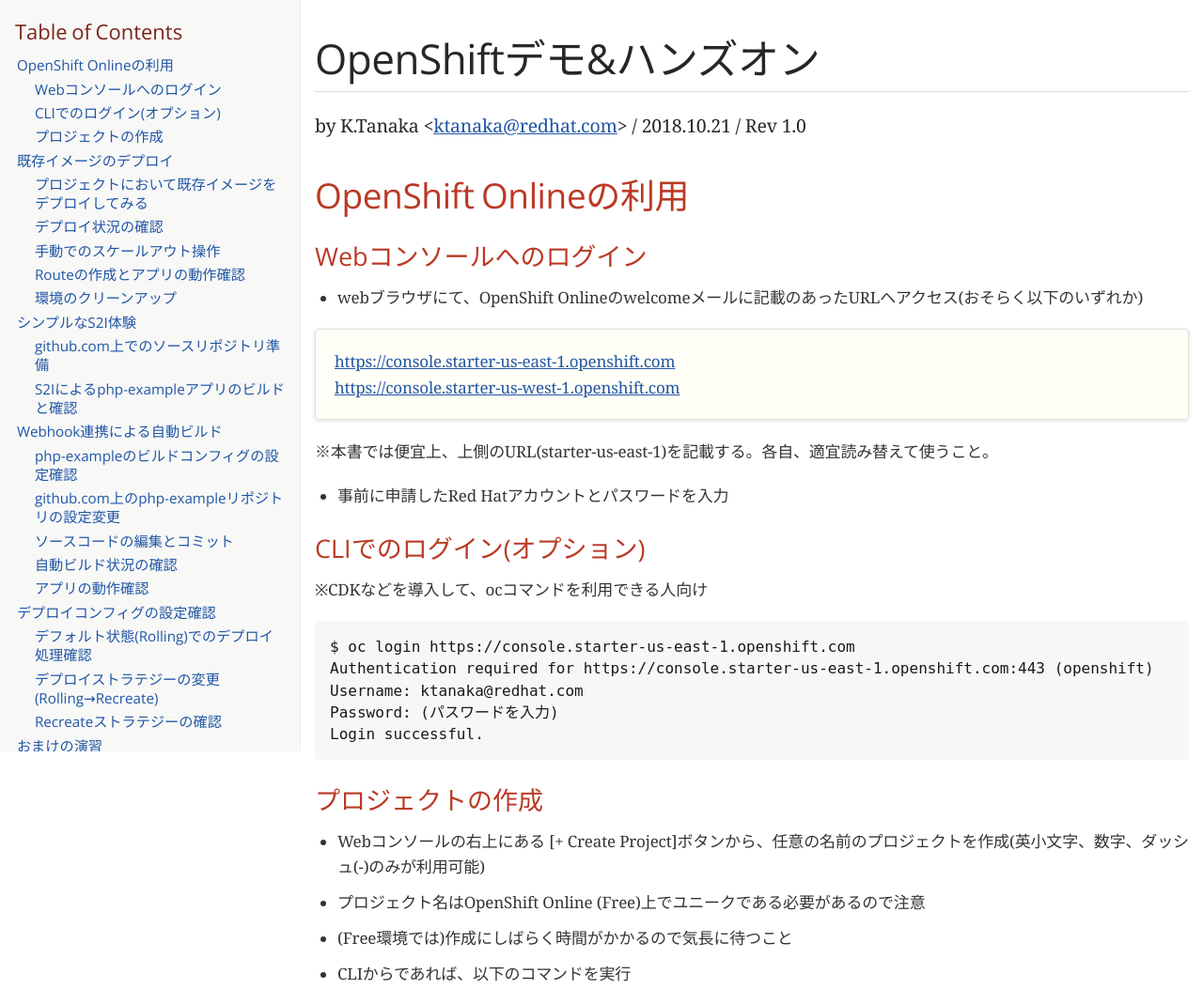
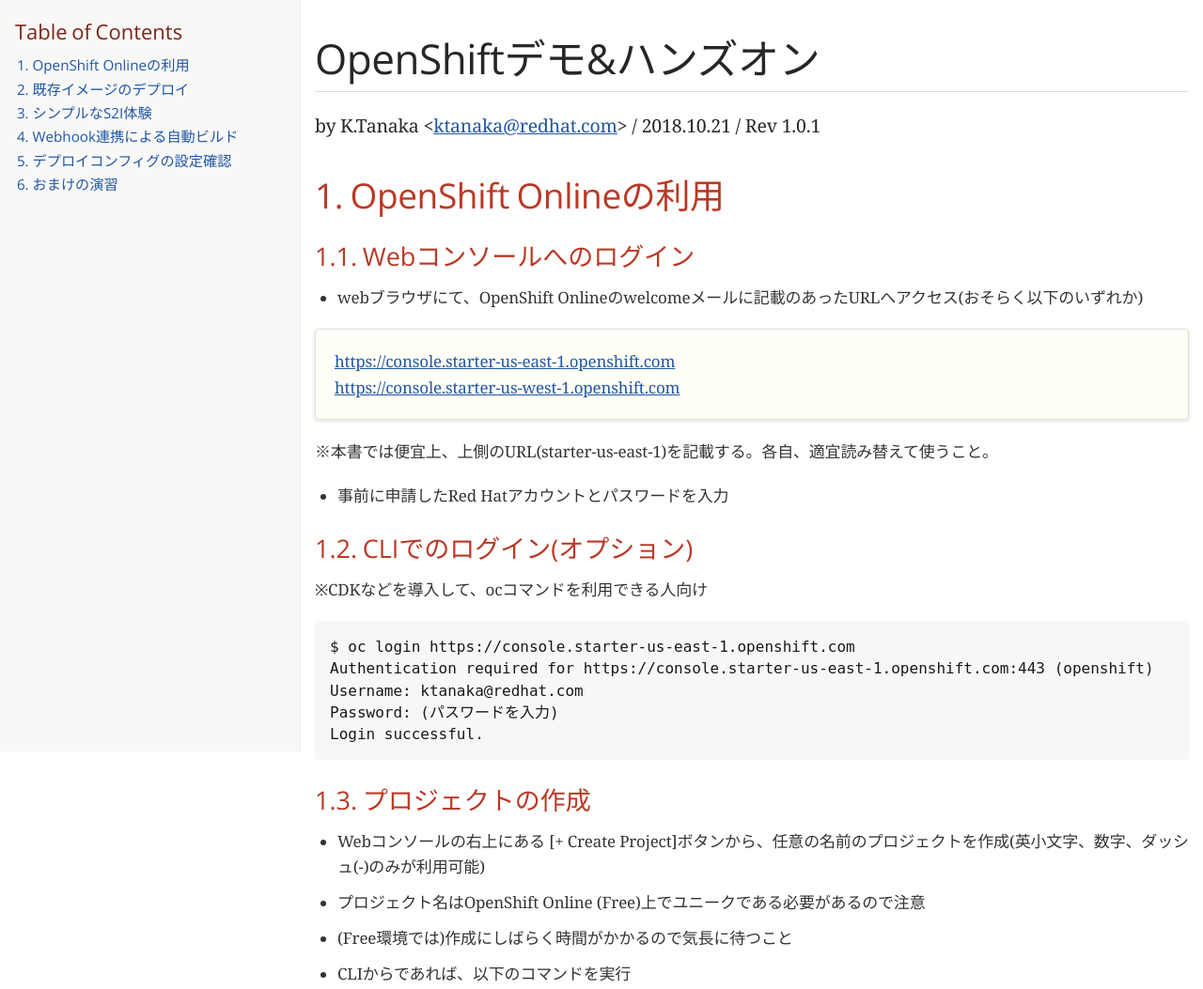
Before and after one commit to kostanaka/handson, a plain HTML site: page index.html in a window 1280 px wide. Shown: the top 1053 px of the page at 94% size. Drawn offline with nearby package versions, Linux system fonts and the light colour scheme; a web font is replaced by a local one.

Commit message:
minor change

```diff
--- a/index.html
+++ b/index.html
@@ -431,53 +431,12 @@
 <div id="toc" class="toc2">
 <div id="toctitle">Table of Contents</div>
 <ul class="sectlevel1">
-<li><a href="#_openshift_onlineの利用">OpenShift Onlineの利用</a>
-<ul class="sectlevel2">
-<li><a href="#_webコンソールへのログイン">Webコンソールへのログイン</a></li>
-<li><a href="#_cliでのログイン_オプション">CLIでのログイン(オプション)</a></li>
-<li><a href="#_プロジェクトの作成">プロジェクトの作成</a></li>
-</ul>
-</li>
-<li><a href="#_既存イメージのデプロイ">既存イメージのデプロイ</a>
-<ul class="sectlevel2">
-<li><a href="#_プロジェクトにおいて既存イメージをデプロイしてみる">プロジェクトにおいて既存イメージをデプロイしてみる</a></li>
-<li><a href="#_デプロイ状況の確認">デプロイ状況の確認</a></li>
-<li><a href="#_手動でのスケールアウト操作">手動でのスケールアウト操作</a></li>
-<li><a href="#_routeの作成とアプリの動作確認">Routeの作成とアプリの動作確認</a></li>
-<li><a href="#_環境のクリーンアップ">環境のクリーンアップ</a></li>
-</ul>
-</li>
-<li><a href="#_シンプルなs2i体験">シンプルなS2I体験</a>
-<ul class="sectlevel2">
-<li><a href="#_github_com上でのソースリポジトリ準備">github.com上でのソースリポジトリ準備</a></li>
-<li><a href="#_s2iによるphp_exampleアプリのビルドと確認">S2Iによるphp-exampleアプリのビルドと確認</a></li>
-</ul>
-</li>
-<li><a href="#_webhook連携による自動ビルド">Webhook連携による自動ビルド</a>
-<ul class="sectlevel2">
-<li><a href="#_php_exampleのビルドコンフィグの設定確認">php-exampleのビルドコンフィグの設定確認</a></li>
-<li><a href="#_github_com上のphp_exampleリポジトリの設定変更">github.com上のphp-exampleリポジトリの設定変更</a></li>
-<li><a href="#_ソースコードの編集とコミット">ソースコードの編集とコミット</a></li>
-<li><a href="#_自動ビルド状況の確認">自動ビルド状況の確認</a></li>
-<li><a href="#_アプリの動作確認">アプリの動作確認</a></li>
-</ul>
-</li>
-<li><a href="#_デプロイコンフィグの設定確認">デプロイコンフィグの設定確認</a>
-<ul class="sectlevel2">
-<li><a href="#_デフォルト状態_rolling_でのデプロイ処理確認">デフォルト状態(Rolling)でのデプロイ処理確認</a></li>
-<li><a href="#_デプロイストラテジーの変更_rolling_recreate">デプロイストラテジーの変更(Rolling→Recreate)</a></li>
-<li><a href="#_recreateストラテジーの確認">Recreateストラテジーの確認</a></li>
-</ul>
-</li>
-<li><a href="#_おまけの演習">おまけの演習</a>
-<ul class="sectlevel2">
-<li><a href="#_parksmap_katacodaのデプロイ">parksmap-katacodaのデプロイ</a></li>
-<li><a href="#_nationalparks_katacodaをs2iでデプロイ">nationalparks-katacodaをS2Iでデプロイ</a></li>
-<li><a href="#_nationalparks_katacoda_のデプロイ設定変更">nationalparks-katacoda のデプロイ設定変更</a></li>
-<li><a href="#_nationalparks_katacodaの編集">nationalparks-katacodaの編集</a></li>
-<li><a href="#_動作確認">動作確認</a></li>
-</ul>
-</li>
+<li><a href="#_openshift_onlineの利用">1. OpenShift Onlineの利用</a></li>
+<li><a href="#_既存イメージのデプロイ">2. 既存イメージのデプロイ</a></li>
+<li><a href="#_シンプルなs2i体験">3. シンプルなS2I体験</a></li>
+<li><a href="#_webhook連携による自動ビルド">4. Webhook連携による自動ビルド</a></li>
+<li><a href="#_デプロイコンフィグの設定確認">5. デプロイコンフィグの設定確認</a></li>
+<li><a href="#_おまけの演習">6. おまけの演習</a></li>
 </ul>
 </div>
 </div>
@@ -485,15 +444,15 @@
 <div id="preamble">
 <div class="sectionbody">
 <div class="paragraph">
-<p>by K.Tanaka &lt;<a href="mailto:ktanaka@redhat.com">ktanaka@redhat.com</a>&gt; / 2018.10.21 / Rev 1.0</p>
+<p>by K.Tanaka &lt;<a href="mailto:ktanaka@redhat.com">ktanaka@redhat.com</a>&gt; / 2018.10.21 / Rev 1.0.1</p>
 </div>
 </div>
 </div>
 <div class="sect1">
-<h2 id="_openshift_onlineの利用">OpenShift Onlineの利用</h2>
+<h2 id="_openshift_onlineの利用">1. OpenShift Onlineの利用</h2>
 <div class="sectionbody">
 <div class="sect2">
-<h3 id="_webコンソールへのログイン">Webコンソールへのログイン</h3>
+<h3 id="_webコンソールへのログイン">1.1. Webコンソールへのログイン</h3>
 <div class="ulist">
 <ul>
 <li>
@@ -521,7 +480,7 @@
 </div>
 </div>
 <div class="sect2">
-<h3 id="_cliでのログイン_オプション">CLIでのログイン(オプション)</h3>
+<h3 id="_cliでのログイン_オプション">1.2. CLIでのログイン(オプション)</h3>
 <div class="paragraph">
 <p>※CDKなどを導入して、ocコマンドを利用できる人向け</p>
 </div>
@@ -536,7 +495,7 @@
 </div>
 </div>
 <div class="sect2">
-<h3 id="_プロジェクトの作成">プロジェクトの作成</h3>
+<h3 id="_プロジェクトの作成">1.3. プロジェクトの作成</h3>
 <div class="ulist">
 <ul>
 <li>
@@ -570,10 +529,10 @@
 </div>
 </div>
 <div class="sect1">
-<h2 id="_既存イメージのデプロイ">既存イメージのデプロイ</h2>
+<h2 id="_既存イメージのデプロイ">2. 既存イメージのデプロイ</h2>
 <div class="sectionbody">
 <div class="sect2">
-<h3 id="_プロジェクトにおいて既存イメージをデプロイしてみる">プロジェクトにおいて既存イメージをデプロイしてみる</h3>
+<h3 id="_プロジェクトにおいて既存イメージをデプロイしてみる">2.1. プロジェクトにおいて既存イメージをデプロイしてみる</h3>
 <div class="ulist">
 <ul>
 <li>
@@ -607,7 +566,7 @@
 </div>
 </div>
 <div class="sect2">
-<h3 id="_デプロイ状況の確認">デプロイ状況の確認</h3>
+<h3 id="_デプロイ状況の確認">2.2. デプロイ状況の確認</h3>
 <div class="ulist">
 <ul>
 <li>
@@ -636,7 +595,7 @@
 </div>
 </div>
 <div class="sect2">
-<h3 id="_手動でのスケールアウト操作">手動でのスケールアウト操作</h3>
+<h3 id="_手動でのスケールアウト操作">2.3. 手動でのスケールアウト操作</h3>
 <div class="ulist">
 <ul>
 <li>
@@ -661,7 +620,7 @@
 </div>
 </div>
 <div class="sect2">
-<h3 id="_routeの作成とアプリの動作確認">Routeの作成とアプリの動作確認</h3>
+<h3 id="_routeの作成とアプリの動作確認">2.4. Routeの作成とアプリの動作確認</h3>
 <div class="ulist">
 <ul>
 <li>
@@ -681,7 +640,7 @@
 </div>
 </div>
 <div class="sect2">
-<h3 id="_環境のクリーンアップ">環境のクリーンアップ</h3>
+<h3 id="_環境のクリーンアップ">2.5. 環境のクリーンアップ</h3>
 <div class="ulist">
 <ul>
 <li>
@@ -716,10 +675,10 @@
 </div>
 </div>
 <div class="sect1">
-<h2 id="_シンプルなs2i体験">シンプルなS2I体験</h2>
+<h2 id="_シンプルなs2i体験">3. シンプルなS2I体験</h2>
 <div class="sectionbody">
 <div class="sect2">
-<h3 id="_github_com上でのソースリポジトリ準備">github.com上でのソースリポジトリ準備</h3>
+<h3 id="_github_com上でのソースリポジトリ準備">3.1. github.com上でのソースリポジトリ準備</h3>
 <div class="ulist">
 <ul>
 <li>
@@ -772,7 +731,7 @@
 </div>
 </div>
 <div class="sect2">
-<h3 id="_s2iによるphp_exampleアプリのビルドと確認">S2Iによるphp-exampleアプリのビルドと確認</h3>
+<h3 id="_s2iによるphp_exampleアプリのビルドと確認">3.2. S2Iによるphp-exampleアプリのビルドと確認</h3>
 <div class="ulist">
 <ul>
 <li>
@@ -811,10 +770,10 @@
 </div>
 </div>
 <div class="sect1">
-<h2 id="_webhook連携による自動ビルド">Webhook連携による自動ビルド</h2>
+<h2 id="_webhook連携による自動ビルド">4. Webhook連携による自動ビルド</h2>
 <div class="sectionbody">
 <div class="sect2">
-<h3 id="_php_exampleのビルドコンフィグの設定確認">php-exampleのビルドコンフィグの設定確認</h3>
+<h3 id="_php_exampleのビルドコンフィグの設定確認">4.1. php-exampleのビルドコンフィグの設定確認</h3>
 <div class="ulist">
 <ul>
 <li>
@@ -830,7 +789,7 @@
 </div>
 </div>
 <div class="sect2">
-<h3 id="_github_com上のphp_exampleリポジトリの設定変更">github.com上のphp-exampleリポジトリの設定変更</h3>
+<h3 id="_github_com上のphp_exampleリポジトリの設定変更">4.2. github.com上のphp-exampleリポジトリの設定変更</h3>
 <div class="ulist">
 <ul>
 <li>
@@ -869,7 +828,7 @@
 </div>
 </div>
 <div class="sect2">
-<h3 id="_ソースコードの編集とコミット">ソースコードの編集とコミット</h3>
+<h3 id="_ソースコードの編集とコミット">4.3. ソースコードの編集とコミット</h3>
 <div class="ulist">
 <ul>
 <li>
@@ -891,7 +850,7 @@
 </div>
 </div>
 <div class="sect2">
-<h3 id="_自動ビルド状況の確認">自動ビルド状況の確認</h3>
+<h3 id="_自動ビルド状況の確認">4.4. 自動ビルド状況の確認</h3>
 <div class="ulist">
 <ul>
 <li>
@@ -904,7 +863,7 @@
 </div>
 </div>
 <div class="sect2">
-<h3 id="_アプリの動作確認">アプリの動作確認</h3>
+<h3 id="_アプリの動作確認">4.5. アプリの動作確認</h3>
 <div class="ulist">
 <ul>
 <li>
@@ -919,7 +878,7 @@
 </div>
 </div>
 <div class="sect1">
-<h2 id="_デプロイコンフィグの設定確認">デプロイコンフィグの設定確認</h2>
+<h2 id="_デプロイコンフィグの設定確認">5. デプロイコンフィグの設定確認</h2>
 <div class="sectionbody">
 <div class="ulist">
 <ul>
@@ -935,7 +894,7 @@
 </ul>
 </div>
 <div class="sect2">
-<h3 id="_デフォルト状態_rolling_でのデプロイ処理確認">デフォルト状態(Rolling)でのデプロイ処理確認</h3>
+<h3 id="_デフォルト状態_rolling_でのデプロイ処理確認">5.1. デフォルト状態(Rolling)でのデプロイ処理確認</h3>
 <div class="ulist">
 <ul>
 <li>
@@ -966,7 +925,7 @@
 </div>
 </div>
 <div class="sect2">
-<h3 id="_デプロイストラテジーの変更_rolling_recreate">デプロイストラテジーの変更(Rolling→Recreate)</h3>
+<h3 id="_デプロイストラテジーの変更_rolling_recreate">5.2. デプロイストラテジーの変更(Rolling→Recreate)</h3>
 <div class="ulist">
 <ul>
 <li>
@@ -990,7 +949,7 @@
 </div>
 </div>
 <div class="sect2">
-<h3 id="_recreateストラテジーの確認">Recreateストラテジーの確認</h3>
+<h3 id="_recreateストラテジーの確認">5.3. Recreateストラテジーの確認</h3>
 <div class="ulist">
 <ul>
 <li>
@@ -1024,13 +983,13 @@
 </div>
 </div>
 <div class="sect1">
-<h2 id="_おまけの演習">おまけの演習</h2>
+<h2 id="_おまけの演習">6. おまけの演習</h2>
 <div class="sectionbody">
 <div class="paragraph">
 <p>再び環境をクリーンアップして、以下の作業をやってみてください。</p>
 </div>
 <div class="sect2">
-<h3 id="_parksmap_katacodaのデプロイ">parksmap-katacodaのデプロイ</h3>
+<h3 id="_parksmap_katacodaのデプロイ">6.1. parksmap-katacodaのデプロイ</h3>
 <div class="paragraph">
 <p>以下のイメージを元にアプリケーションをデプロイして、外部からアクセス可能な状態にしてください</p>
 </div>
@@ -1041,7 +1000,7 @@
 </div>
 </div>
 <div class="sect2">
-<h3 id="_nationalparks_katacodaをs2iでデプロイ">nationalparks-katacodaをS2Iでデプロイ</h3>
+<h3 id="_nationalparks_katacodaをs2iでデプロイ">6.2. nationalparks-katacodaをS2Iでデプロイ</h3>
 <div class="paragraph">
 <p>以下のURLで公開されているリポジトリをfork後、
 CatalogにあるPythonのS2Iを使って、デプロイしてください</p>
@@ -1058,7 +1017,7 @@
 </div>
 </div>
 <div class="sect2">
-<h3 id="_nationalparks_katacoda_のデプロイ設定変更">nationalparks-katacoda のデプロイ設定変更</h3>
+<h3 id="_nationalparks_katacoda_のデプロイ設定変更">6.3. nationalparks-katacoda のデプロイ設定変更</h3>
 <div class="ulist">
 <ul>
 <li>
@@ -1071,7 +1030,7 @@
 </div>
 </div>
 <div class="sect2">
-<h3 id="_nationalparks_katacodaの編集">nationalparks-katacodaの編集</h3>
+<h3 id="_nationalparks_katacodaの編集">6.4. nationalparks-katacodaの編集</h3>
 <div class="ulist">
 <ul>
 <li>
@@ -1093,7 +1052,7 @@
 </div>
 </div>
 <div class="sect2">
-<h3 id="_動作確認">動作確認</h3>
+<h3 id="_動作確認">6.5. 動作確認</h3>
 <div class="paragraph">
 <p>再び parksmap-katacoda アプリケーションのURLを開き、新世界あたりに表示ポイントが増えていたら成功</p>
 </div>
@@ -1106,7 +1065,7 @@
 </div>
 <div id="footer">
 <div id="footer-text">
-Last updated 2018-10-21 00:13:44 JST
+Last updated 2018-10-21 00:19:05 JST
 </div>
 </div>
 </body>
```
Also changed, not shown: 1 other file.
